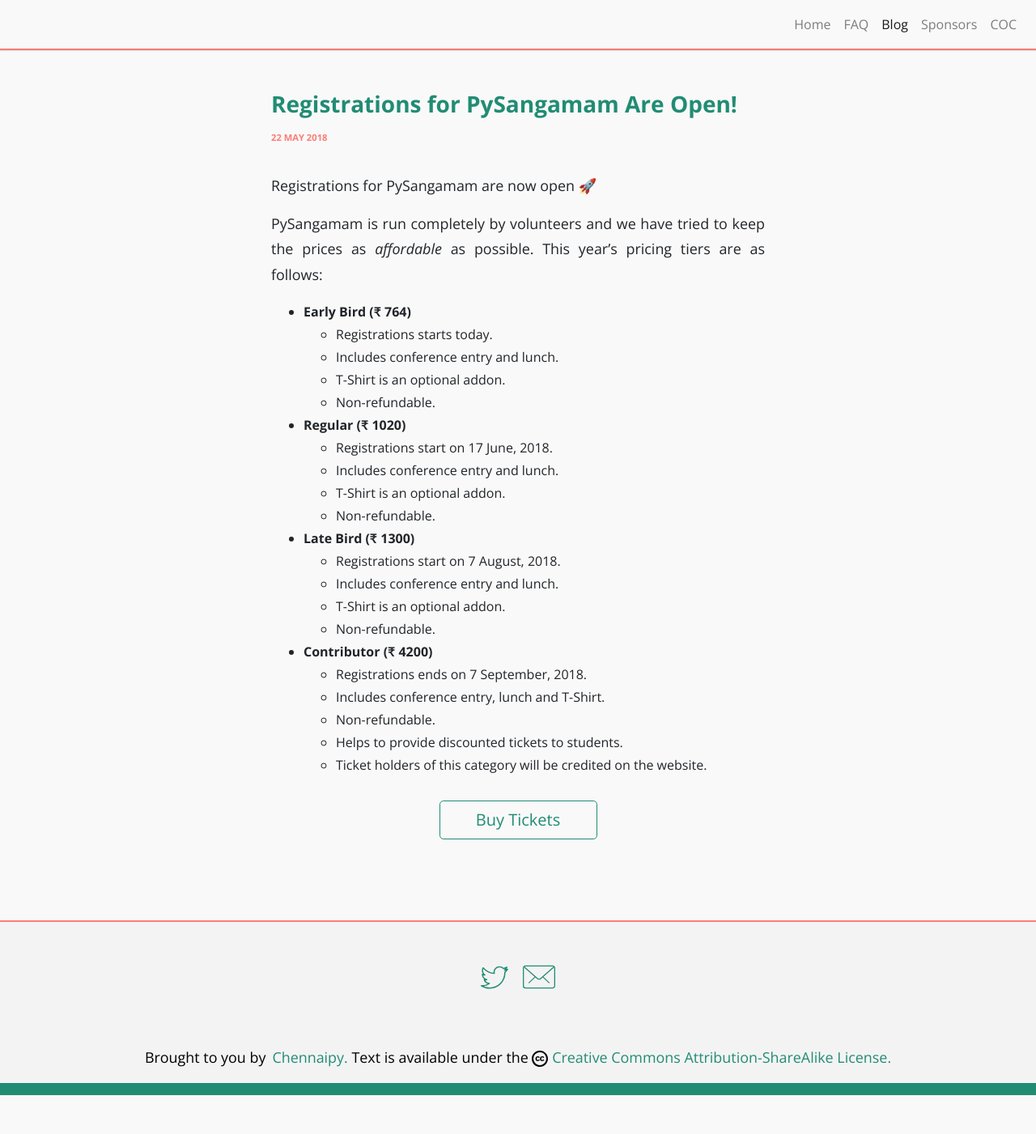
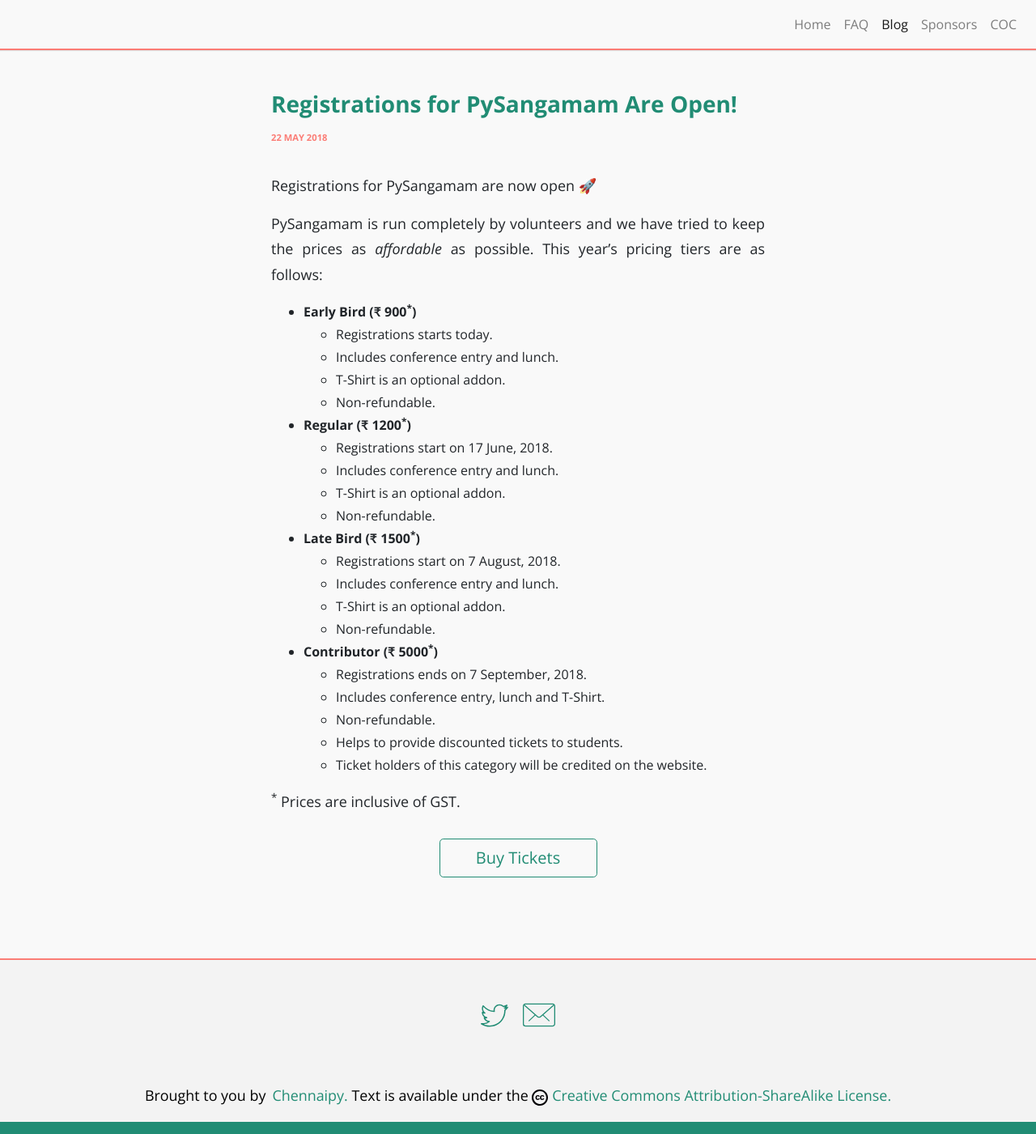
Before and after one commit to PySangamam/website, a Jekyll site: the page built from _posts/2018-05-22-ticket-sales-open.md, in a window 1280 px wide. Shown: the whole page at 81% size. Built offline with Jekyll 4.4.1, drawn with Linux system fonts in a browser that asks for light colours; a script that is not in the unit is left out; before the commit the page ends 1353 px from its top, so only the background shows below that.

Commit message:
Add tax to ticket costs

```diff
--- a/_posts/2018-05-22-ticket-sales-open.md
+++ b/_posts/2018-05-22-ticket-sales-open.md
@@ -14,28 +14,30 @@
 
 PySangamam is run completely by volunteers and we have tried to keep the prices as *affordable* as possible. This year's pricing tiers are as follows:
 
-* **Early Bird (₹ 764)**
+* **Early Bird (₹ 900<sup>*</sup>)**
   * Registrations starts today.
   * Includes conference entry and lunch.
   * T-Shirt is an optional addon.
   * Non-refundable.
 <!--more-->
-* **Regular (₹ 1020)**
+* **Regular (₹ 1200<sup>*</sup>)**
   * Registrations start on 17 June, 2018.
   * Includes conference entry and lunch.
   * T-Shirt is an optional addon.
   * Non-refundable.
-* **Late Bird (₹ 1300)**
+* **Late Bird (₹ 1500<sup>*</sup>)**
   * Registrations start on 7 August, 2018.
   * Includes conference entry and lunch.
   * T-Shirt is an optional addon.
   * Non-refundable.
-* **Contributor (₹ 4200)**
+* **Contributor (₹ 5000<sup>*</sup>)**
   * Registrations ends on 7 September, 2018.
   * Includes conference entry, lunch and T-Shirt.
   * Non-refundable.
   * Helps to provide discounted tickets to students.
   * Ticket holders of this category will be credited on the website.
+
+<sup>*</sup> Prices are inclusive of GST.
 
 <div class="text-center mar-top-20">
   <a
```
